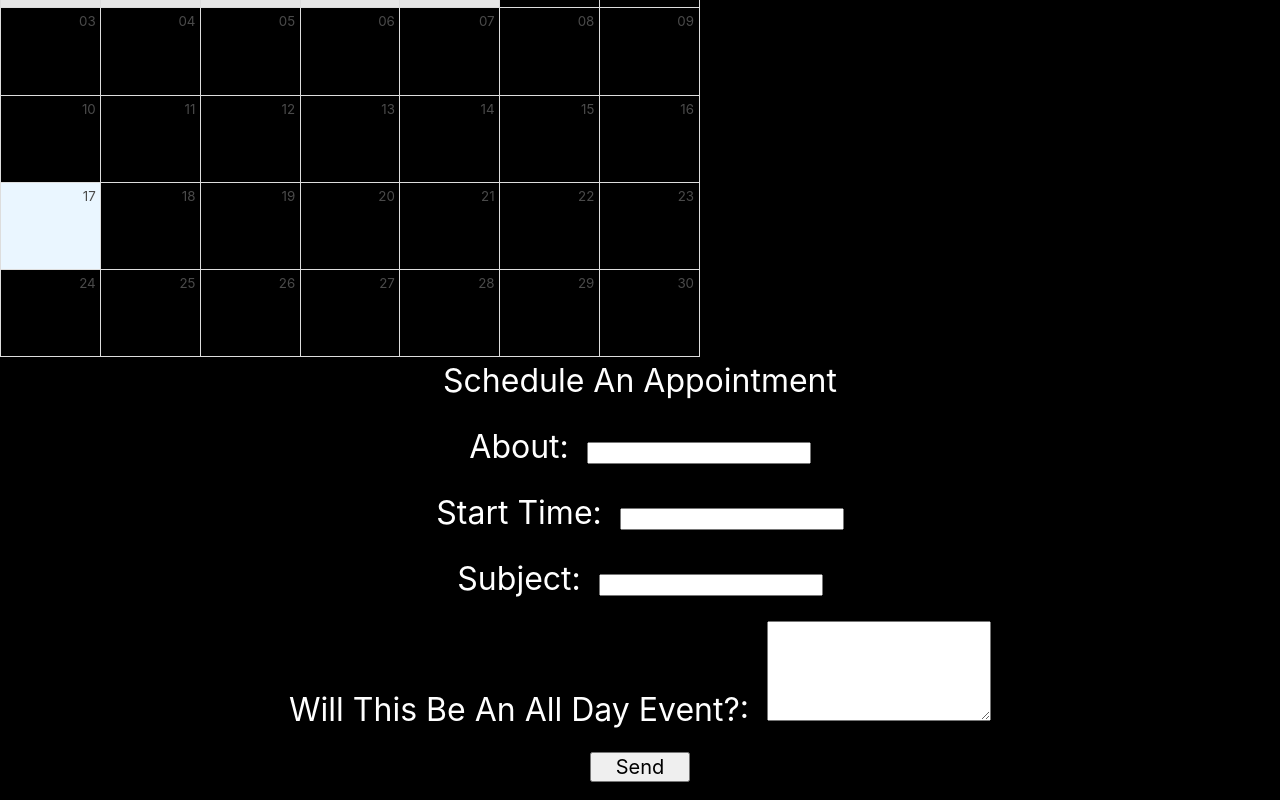
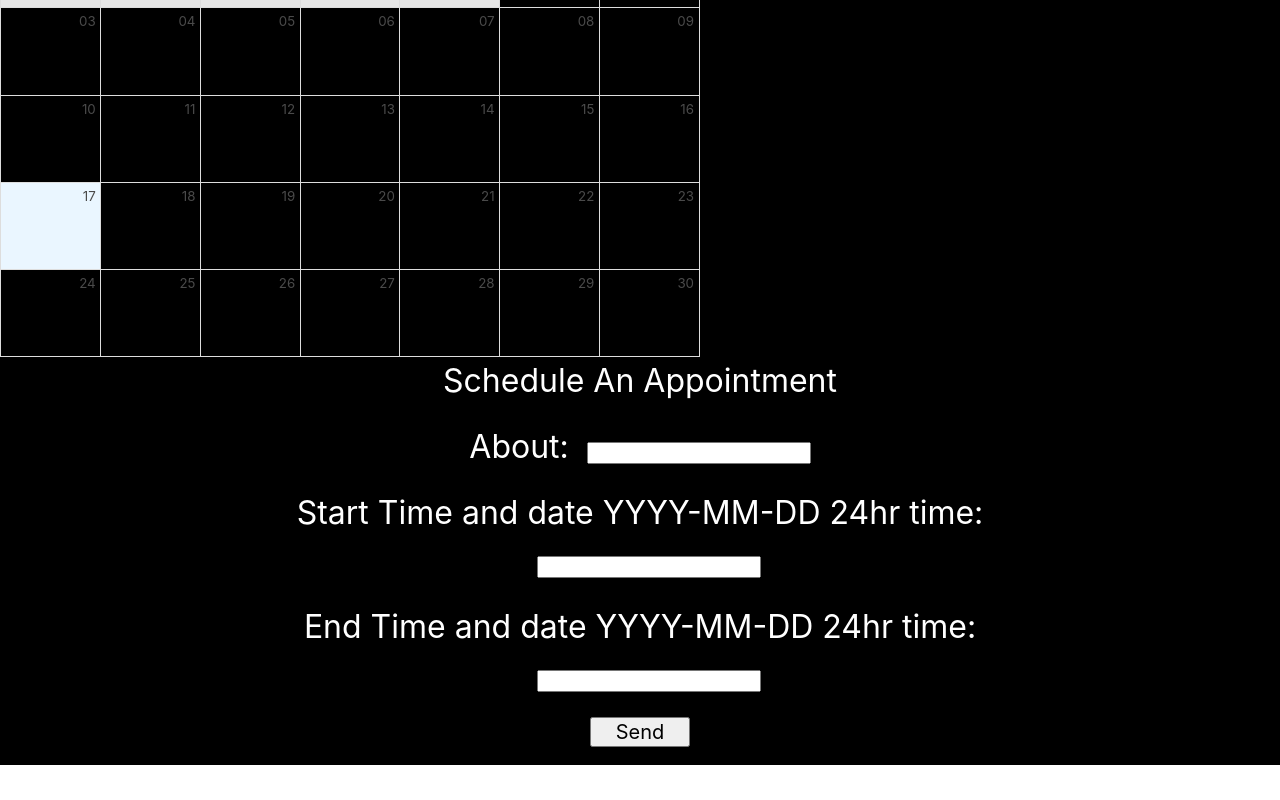
Before and after one commit to skyline6965/Project-3, a React (Create React App) app in the folder client/: page /calendar in a window 1280 px wide. Shown: the part 641-1441 px from the top of the page. After the commit the page ends 1406 px from the top, so only its background shows below. Built offline with nearby package versions, Linux system fonts and the light colour scheme; no server answers.

Commit message:
catching up for master

```diff
--- a/client/src/components/AppointmentForm/Form/index.js
+++ b/client/src/components/AppointmentForm/Form/index.js
@@ -8,8 +8,8 @@ class AptForm extends React.Component {
     title: "",
     start: "",
     end: "",
-    allDay: "",
-    resource: ""
+    //allDay: false,
+    //resource: ""
   }
 
   makeAppointment = event => {
@@ -18,17 +18,23 @@ class AptForm extends React.Component {
       "title": this.state.title,
       "start": this.state.start,
       "end": this.state.end,
-      "allDay": this.state.allDay,
-      "resource": this.state.resource
+      // "allDay": this.state.allDay,
+      // "resource": this.state.resource
     }
-    axios.post("api/appointments")
+    axios.post("api/appointments",appointment_object)
+    .then(function (response) {
+      console.log(response);
+    })
+    .catch(function (error) {
+      console.log(error);
+    });
 
     this.setState({
       title: "",
       start: "",
       end: "",
-      allDay: "",
-      resource: ""
+      //allDay: "",
+      //resource: ""
     })
   }
 
@@ -52,7 +58,7 @@ class AptForm extends React.Component {
           </label>
           </div>
         <div className="form-line">
-          <label for="start">Start Time:
+          <label for="start">Start Time and date YYYY-MM-DD 24hr time:
           <input type="text" id="start" name="start" value={this.state.start} onChange={this.handleInputChange}>
 
           </input>
@@ -61,19 +67,12 @@ class AptForm extends React.Component {
           </label>
         </div>
         <div className="form-line">
-          <label for="end">Subject:
+          <label for="end">End Time and date YYYY-MM-DD 24hr time:
           <input type="text" id="end" name="end" value={this.state.end} onChange={this.handleInputChange}>
 
           </input>
 
 
-          </label>
-        </div>
-        <div className="form-line">
-          <label for="allDay">Will This Be An All Day Event?:
-          <textarea id="boolean" name="allDay" value={this.state.allDay} onChange={this.handleInputChange}>
-
-          </textarea>
           </label>
         </div>
         <SubmitButton onClick={this.makeAppointment} />
```
